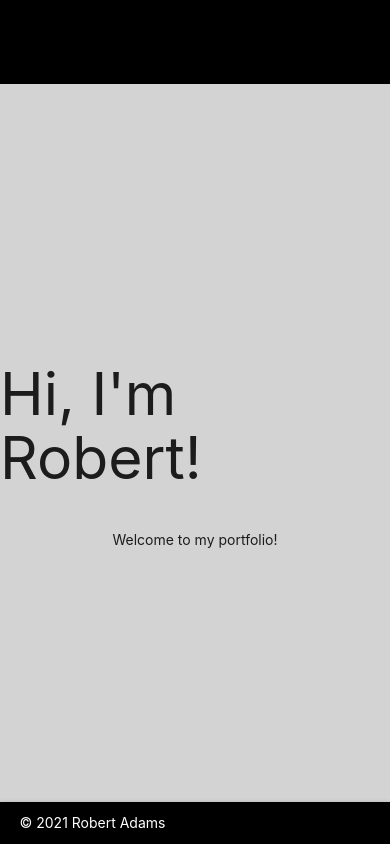
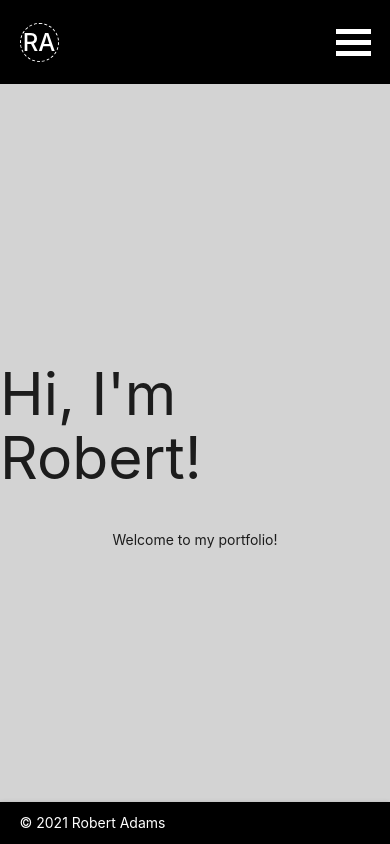
Before and after one commit to comatosino/comatosino.github.io, a React (Create React App) app: page / in a window 390 px wide. Built offline with nearby package versions, Linux system fonts and the light colour scheme.

Commit message:
factored out overlay and hamburger menu into separate components

```diff
--- a/src/components/Nav/Nav.js
+++ b/src/components/Nav/Nav.js
@@ -1,4 +1,8 @@
 import React, { useState } from 'react';
+
+import HamburgerMenu from '../HamburgerMenu/HamburgerMenu';
+import OverlayMenu from '../OverlayMenu/OverlayMenu';
+
 import './Nav.css';
 
 export default function Nav() {
@@ -11,25 +15,17 @@ export default function Nav() {
     return (
         <nav className='black my-nav'>
             <div className='container my-nav-container'>
-
-                {/* hamburger menu */}
-                <div className={menuActive ? 'hamburger-menu menu-active' : 'hamburger-menu'} onClick={toggleActive}>
-                    <div className="bar1"></div>
-                    <div className="bar2"></div>
-                    <div className="bar3"></div>
+                <div className='initials-box'>
+                    <div className='my-initials'>
+                        RA
+                    </div>
                 </div>
+                <HamburgerMenu menuActive={menuActive}
+                               toggleActive={toggleActive}/>
             </div>
-
             {/* menu overlay */}
-            <div className={menuActive ? 'overlay overlay-active' : 'overlay'}>
-
-                {/* TODO: add another function to onClick event that cycles page to corresponding page */}
-                {/* to call 2 functions, simply wrap both in another function call */}
-                <button id='projects-btn' className='btn-flat my-nav-btn' onClick={toggleActive}>Projects</button>
-                <button id='about-btn' className='btn-flat my-nav-btn' onClick={toggleActive}>About</button>
-                <button id='contact-btn' className='btn-flat my-nav-btn' onClick={toggleActive}>Contact</button>
-            </div>
-
+            <OverlayMenu menuActive={menuActive}
+                         toggleActive={toggleActive}/>
         </nav>
     );
 }
```
